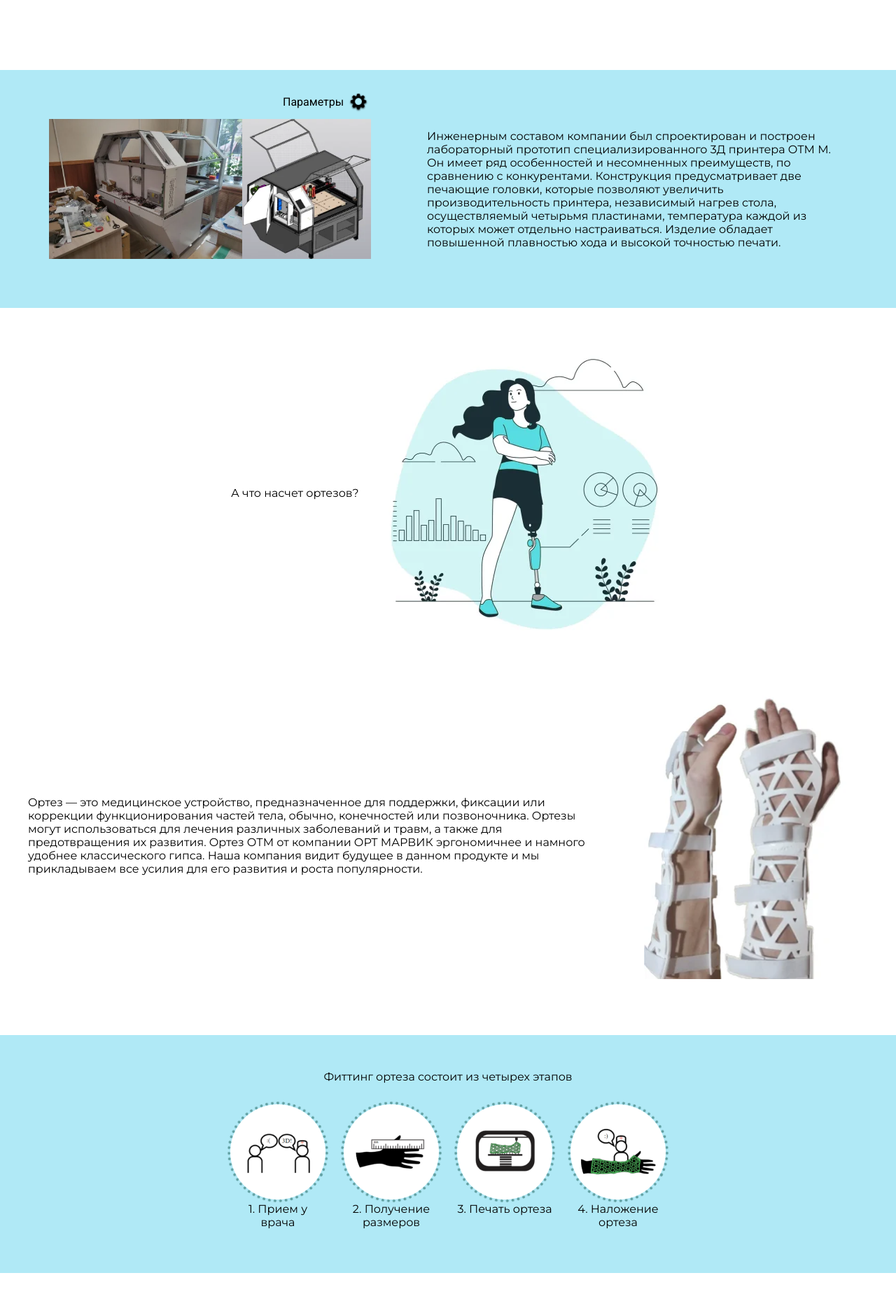
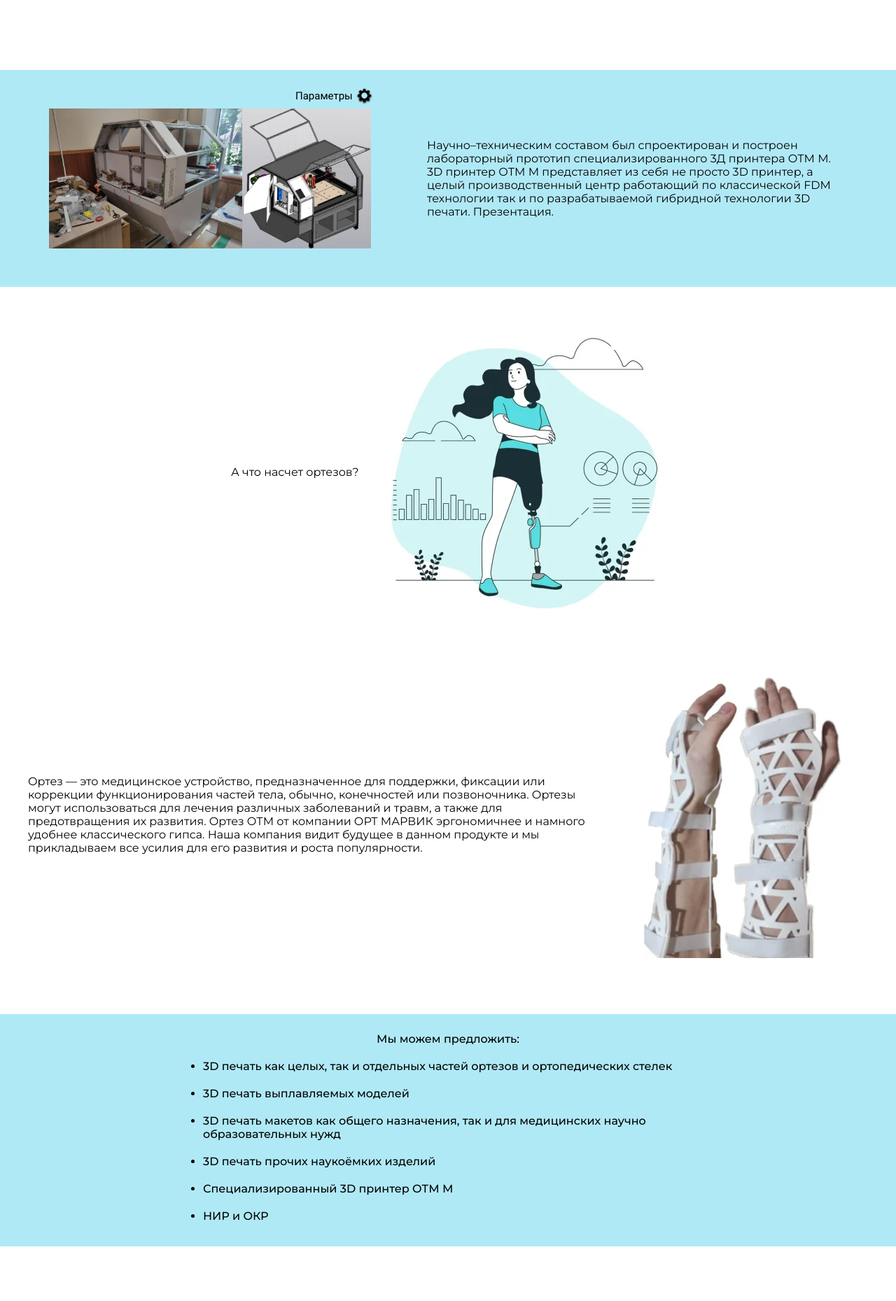
Before and after one commit to DImon1809/ort_marvik, a React (Create React App) app: page / in a window 1280 px wide. Shown: the part 940-2799 px from the top of the page at 70% size. Built offline with nearby package versions, Linux system fonts and the light colour scheme.

Commit message:
set new text

```diff
--- a/src/components/engineer-section/EngineerSection.scss
+++ b/src/components/engineer-section/EngineerSection.scss
@@ -7,7 +7,8 @@
 
   .engineer-wrapper {
     width: 100%;
-    height: 340px;
+    // height: 340px;
+    height: 310px;
     background-color: #b0e9f6;
     margin-bottom: 60px;
     display: flex;
@@ -16,8 +17,12 @@
     gap: 80px;
     transition: height 0.6s ease;
 
+    @media (max-width: 1270px) {
+      gap: 50px;
+    }
+
     @media (max-width: 1070px) {
-      height: 280px;
+      height: 240px;
       gap: 40px;
     }
 
@@ -26,27 +31,27 @@
     }
 
     @media (max-width: 760px) {
+      height: 380px;
       flex-direction: column;
       gap: 30px;
       align-items: center;
-      height: 450px;
     }
 
     @media (max-width: 660px) {
+      height: 340px;
       gap: 20px;
-      height: 420px;
     }
 
     @media (max-width: 520px) {
-      height: 490px;
+      height: 390px;
     }
 
     @media (max-width: 500px) {
-      height: 480px;
+      height: 400px;
     }
 
     @media (max-width: 390px) {
-      height: 540px;
+      height: 410px;
     }
 
     &.spec {
@@ -74,8 +79,12 @@
     .machine-wrapper {
       width: 460px;
       height: 200px;
+      // width: 340px;
+      // height: 180px;
       opacity: 0.5;
       position: relative;
+      display: flex;
+      justify-content: center;
       transform: translate(-30%, 30%);
       transition: all 0.9s ease;
 
@@ -102,16 +111,28 @@
         transform: translate(0, 0);
       }
 
+      // .machine-images {
+      //   display: flex;
+
+      //   img {
+      //     border: 2px solid black;
+      //   }
+      // }
+
       .open-specification {
-        width: 22px;
-        height: 22px;
+        width: 19px;
+        height: 19px;
         cursor: pointer;
         transition: all 0.3s ease;
         animation: 2s infinite linear scale-machine-wheel;
 
         @media (max-width: 1070px) {
-          width: 19px;
-          height: 19px;
+          width: 17px;
+          height: 17px;
+        }
+
+        @media (max-width: 600px) {
+          cursor: default;
         }
 
         // @media (max-width: 760px) {
@@ -120,12 +141,8 @@
         // }
 
         @media (max-width: 500px) {
-          width: 17px;
-          height: 17px;
-        }
-
-        @media (max-width: 600px) {
-          cursor: default;
+          width: 16px;
+          height: 16px;
         }
 
         &.open {
@@ -134,12 +151,12 @@
         }
 
         &-wrapper {
-          width: 126px;
+          width: 108px;
           position: absolute;
           display: flex;
           align-items: center;
-          gap: 10px;
-          top: -18%;
+          gap: 7px;
+          top: -14%;
           right: 0;
 
           @media (max-width: 1270px) {
@@ -147,37 +164,26 @@
           }
 
           @media (max-width: 1070px) {
-            width: 110px;
+            width: 100px;
+            gap: 6px;
+            top: -15%;
           }
 
-          @media (max-width: 760px) {
-            width: 100px;
-            gap: 6px;
+          @media (max-width: 500px) {
+            width: 94px;
           }
-
-          // @media (max-width: 500px) {
-          //   width: 90px;
-          // }
 
           p {
             font-family: "Roboto", sans-serif;
-            font-size: 16px;
-
-            @media (max-width: 1270px) {
-              font-size: 15px;
-            }
+            font-size: 15px;
 
             @media (max-width: 1070px) {
               font-size: 14px;
             }
 
-            // @media (max-width: 760px) {
-            //   font-size: 13px;
-            // }
-
-            // @media (max-width: 500px) {
-            //   font-size: 12px;
-            // }
+            @media (max-width: 500px) {
+              font-size: 13px;
+            }
           }
         }
 
@@ -186,6 +192,18 @@
           height: 100%;
         }
       }
+
+      // .machine {
+      //   // width: 60%;
+      //   width: 90%;
+      //   height: 100%;
+
+      //   &-layout {
+      //     // width: 40%;
+      //     width: 64%;
+      //     height: 110%;
+      //   }
+      // }
 
       .machine {
         width: 60%;
@@ -201,7 +219,6 @@
     .machine-text-wrapper {
       width: 600px;
       opacity: 0.5;
-      // position: relative;
       transform: translate(30%, 30%);
       transition: all 0.9s ease;
 
@@ -241,19 +258,6 @@
         @media (max-width: 1070px) {
           font-size: 14px;
         }
-
-        // @media (max-width: 760px) {
-        //   font-size: 13px;
-        // }
-
-        // @media (max-width: 500px) {
-        //   font-size: 12px;
-        //   font-weight: 500;
-        // }
-
-        // @media (max-width: 500px) {
-        //   font-size: 11px;
-        // }
       }
     }
   }
@@ -329,10 +333,6 @@
         width: 100px;
       }
 
-      // @media (max-width: 430px) {
-      //   width: 86px;
-      // }
-
       &.move {
         opacity: 1;
         transform: translate(0, 0);
@@ -350,14 +350,6 @@
       @media (max-width: 1070px) {
         font-size: 14px;
       }
-
-      // @media (max-width: 760px) {
-      //   font-size: 13px;
-      // }
-
-      // @media (max-width: 500px) {
-      //   font-size: 12px;
-      // }
     }
   }
 }
--- a/src/components/engineer-section/EngineerSection.tsx
+++ b/src/components/engineer-section/EngineerSection.tsx
@@ -9,6 +9,8 @@ import machineLayout from "../../assets/machine-layout.webp";
 import howOrthosis from "../../assets/how-orthosis.webp";
 
 import machineWheel from "../../assets/machineWheel.webp";
+
+import presentation from "../../assets/presentations/3D_printer_OTM_M.pptx";
 
 const EngineerSection: FC = () => {
   const enginerrRef = useRef<HTMLDivElement>(null);
@@ -55,8 +57,17 @@ const EngineerSection: FC = () => {
         <div
           className={moveEngineer ? "machine-wrapper move" : "machine-wrapper"}
         >
-          <img src={machine} alt="#" className="machine" />
-          <img src={machineLayout} alt="#" className="machine-layout" />
+          {/* <div className="machine-images"> */}
+
+          <img src={machine} alt="#" className="machine" loading="lazy" />
+          <img
+            src={machineLayout}
+            alt="#"
+            className="machine-layout"
+            loading="lazy"
+          />
+
+          {/* </div> */}
           <div className="open-specification-wrapper">
             <p>Параметры</p>
             <div
@@ -79,11 +90,11 @@ const EngineerSection: FC = () => {
             <PrinterTable />
           ) : (
             <>
-              <p>
+              {/* <p>
                 Инженерным составом компании был спроектирован и построен
                 лабораторный прототип специализированного 3Д принтера ОТМ М.
-              </p>
-              <p>
+              </p> */}
+              {/* <p>
                 Он имеет ряд особенностей и несомненных преимуществ, по
                 сравнению с конкурентами. Конструкция предусматривает две
                 печающие головки, которые позволяют увеличить производительность
@@ -91,6 +102,17 @@ const EngineerSection: FC = () => {
                 пластинами, температура каждой из которых может отдельно
                 настраиваться. Изделие обладает повышенной плавностью хода и
                 высокой точностью печати.
+              </p> */}
+
+              <p>
+                Научно–техническим составом был спроектирован и построен
+                лабораторный прототип специализированного 3Д принтера ОТМ М. 3D
+                принтер ОТМ М представляет из себя не просто 3D принтер, а целый
+                производственный центр работающий по классической FDM технологии
+                так и по разрабатываемой гибридной технологии 3D печати.{" "}
+                <a href={presentation} download="presentation_OTM.pptx">
+                  Презентация.
+                </a>
               </p>
             </>
           )}
--- a/src/components/orthosis-section/OrthosisSection.scss
+++ b/src/components/orthosis-section/OrthosisSection.scss
@@ -48,13 +48,11 @@
         padding: 30px;
         background-color: #b0e9f6;
         border-radius: 8px;
-        // box-shadow: 0px 0px 0px 0.26px #000000;
         box-shadow: 0px 1px 3px black;
       }
 
       @media (max-width: 500px) {
         width: 300px;
-        // box-shadow: 0px 0px 0px 0.1px #000000;
         box-shadow: 0px 1px 2px black;
       }
 
@@ -74,21 +72,8 @@
           font-size: 15px;
         }
 
-        @media (max-width: 1070px) {
-          font-size: 14px;
-        }
-
-        // @media (max-width: 760px) {
-        //   font-size: 13px;
-        // }
-
-        // @media (max-width: 500px) {
-        //   font-size: 12px;
-        //   font-weight: 500;
-        // }
-
-        // @media (max-width: 500px) {
-        //   font-size: 11px;
+        // @media (max-width: 1070px) {
+        //   font-size: 14px;
         // }
       }
     }
@@ -131,24 +116,37 @@
 
   .orthosis-points-wrapper {
     width: 100%;
-    height: 240px;
-    padding: 50px 0;
+    height: 280px;
+    padding: 26px 0;
     background-color: #b0e9f6;
 
+    @media (max-width: 1270px) {
+      padding: 20px 0;
+    }
+
     @media (max-width: 1070px) {
-      padding: 40px 0;
+      padding: 18px 0;
     }
 
     @media (max-width: 760px) {
-      padding: 10px 0;
+      height: 320px;
+      padding: 20px 0 0;
     }
 
     @media (max-width: 660px) {
-      height: 200px;
+      height: 330px;
+      padding: 0;
+      display: flex;
+      align-items: center;
+      justify-content: center;
     }
 
     @media (max-width: 500px) {
-      height: 180px;
+      height: 340px;
+    }
+
+    @media (max-width: 460px) {
+      height: 320px;
     }
 
     .orthosis-points {
@@ -158,7 +156,7 @@
       display: flex;
       flex-direction: column;
       align-items: center;
-      gap: 30px;
+      gap: 20px;
 
       @media (max-width: 760px) {
         width: 460px;
@@ -176,9 +174,41 @@
         width: 360px;
       }
 
+      @media (max-width: 460px) {
+        gap: 16px;
+      }
+
+      @media (max-width: 390px) {
+        width: 340px;
+      }
+
       &-text {
         p {
           font-size: 16px;
+          font-weight: 500;
+
+          @media (max-width: 1270px) {
+            font-size: 15px;
+          }
+
+          @media (max-width: 1070px) {
+            font-size: 14px;
+          }
+        }
+      }
+
+      ul {
+        display: flex;
+        flex-direction: column;
+        gap: 20px;
+
+        @media (max-width: 460px) {
+          gap: 16px;
+        }
+
+        li {
+          font-size: 16px;
+          font-weight: 500;
 
           @media (max-width: 1270px) {
             font-size: 15px;
@@ -188,115 +218,106 @@
             font-size: 14px;
           }
 
-          // @media (max-width: 760px) {
-          //   font-size: 13px;
-          // }
-
-          // @media (max-width: 500px) {
-          //   font-size: 12px;
-          //   font-weight: 500;
-          // }
-
-          // @media (max-width: 500px) {
-          //   font-size: 11px;
-          // }
+          @media (max-width: 460px) {
+            list-style-type: none;
+          }
         }
       }
 
-      ul {
-        display: flex;
-        gap: 26px;
+      // ul {
+      //   display: flex;
+      //   gap: 26px;
 
-        .point-wrapper {
-          width: 136px;
-          height: 136px;
-          list-style-type: none;
-          position: relative;
+      //   .point-wrapper {
+      //     width: 136px;
+      //     height: 136px;
+      //     list-style-type: none;
+      //     position: relative;
 
-          @media (max-width: 1070px) {
-            width: 116px;
-            height: 116px;
-          }
+      //     @media (max-width: 1070px) {
+      //       width: 116px;
+      //       height: 116px;
+      //     }
 
-          @media (max-width: 760px) {
-            width: 90px;
-            height: 90px;
-          }
+      //     @media (max-width: 760px) {
+      //       width: 90px;
+      //       height: 90px;
+      //     }
 
-          @media (max-width: 660px) {
-            width: 80px;
-            height: 80px;
-            display: flex;
-            flex-direction: column;
-            align-items: center;
-            gap: 10px;
-          }
+      //     @media (max-width: 660px) {
+      //       width: 80px;
+      //       height: 80px;
+      //       display: flex;
+      //       flex-direction: column;
+      //       align-items: center;
+      //       gap: 10px;
+      //     }
 
-          @media (max-width: 500px) {
-            width: 70px;
-            height: 70px;
-          }
+      //     @media (max-width: 500px) {
+      //       width: 70px;
+      //       height: 70px;
+      //     }
 
-          @media (max-width: 430px) {
-            width: 60px;
-            height: 60px;
-          }
+      //     @media (max-width: 430px) {
+      //       width: 60px;
+      //       height: 60px;
+      //     }
 
-          &-text {
-            text-align: center;
+      //     &-text {
+      //       text-align: center;
 
-            @media (max-width: 760px) {
-              width: 94px;
-            }
+      //       @media (max-width: 760px) {
+      //         width: 94px;
+      //       }
 
-            p {
-              font-size: 16px;
+      //       p {
+      //         font-size: 16px;
 
-              @media (max-width: 1270px) {
-                font-size: 15px;
-              }
+      //         @media (max-width: 1270px) {
+      //           font-size: 15px;
+      //         }
 
-              @media (max-width: 1070px) {
-                font-size: 14px;
-              }
+      //         @media (max-width: 1070px) {
+      //           font-size: 14px;
+      //         }
 
-              // @media (max-width: 760px) {
-              //   font-size: 13px;
-              // }
+      //         // @media (max-width: 760px) {
+      //         //   font-size: 13px;
+      //         // }
 
-              @media (max-width: 660px) {
-                font-size: 13px;
-                font-weight: 500;
-              }
+      //         @media (max-width: 660px) {
+      //           font-size: 13px;
+      //           font-weight: 500;
+      //         }
 
-              @media (max-width: 500px) {
-                font-size: 11px;
-              }
+      //         @media (max-width: 500px) {
+      //           font-size: 11px;
+      //         }
 
-              // @media (max-width: 430px) {
-              //   font-size: 10px;
-              // }
-            }
-          }
+      //         // @media (max-width: 430px) {
+      //         //   font-size: 10px;
+      //         // }
+      //       }
+      //     }
 
-          &:before {
-            content: "";
-            position: absolute;
-            width: 100%;
-            height: 100%;
-            border-radius: 50%;
-            top: -4px;
-            left: -4px;
-            border: 4px dotted var(--main-color);
-            animation: 20s infinite linear rotate-border;
-          }
+      //     &:before {
+      //       content: "";
+      //       position: absolute;
+      //       width: 100%;
+      //       height: 100%;
+      //       border-radius: 50%;
+      //       top: -4px;
+      //       left: -4px;
+      //       border: 4px dotted var(--main-color);
+      //       animation: 20s infinite linear rotate-border;
+      //     }
 
-          img {
-            width: 100%;
-            height: 100%;
-          }
-        }
-      }
+      //     img {
+      //       width: 100%;
+      //       height: 100%;
+      //     }
+      //   }
+      // }
     }
   }
 }
--- a/src/components/orthosis-section/OrthosisSection.tsx
+++ b/src/components/orthosis-section/OrthosisSection.tsx
@@ -53,9 +53,25 @@ const OrthosisSection: FC = () => {
       <div className="orthosis-points-wrapper">
         <div className="orthosis-points">
           <div className="orthosis-points-text">
-            <p>Фиттинг ортеза состоит из четырех этапов </p>
+            {/* <p>Фиттинг ортеза состоит из четырех этапов </p> */}
+            <p>Мы можем предложить:</p>
           </div>
           <ul>
+            <li>
+              3D печать как целых, так и отдельных частей ортезов и
+              ортопедических стелек
+            </li>
+            <li>3D печать выплавляемых моделей</li>
+            <li>
+              3D печать макетов как общего назначения, так и для медицинских
+              научно образовательных нужд
+            </li>
+            <li>3D печать прочих наукоёмких изделий</li>
+            <li>Специализированный 3D принтер ОТМ М</li>
+
+            <li>НИР и ОКР</li>
+          </ul>
+          {/* <ul>
             <li className="point-wrapper">
               <img src={pointOne} alt="#" />
 
@@ -84,7 +100,7 @@ const OrthosisSection: FC = () => {
                 <p>4. Наложение ортеза</p>
               </div>
             </li>
-          </ul>
+          </ul> */}
         </div>
       </div>
     </section>
--- a/src/react-app-env.d.ts
+++ b/src/react-app-env.d.ts
@@ -3,3 +3,4 @@ declare module "*.jpeg";
 declare module "*.png";
 declare module "*.svg";
 declare module "*.webp";
+declare module "*.pptx";
```
Also changed, not shown: src/components/future-section/FutureSection.scss (+36 -4 lines), src/components/future-section/FutureSection.tsx (+18 -2 lines), 1 other file (tests, documents, lock files or other folders).
